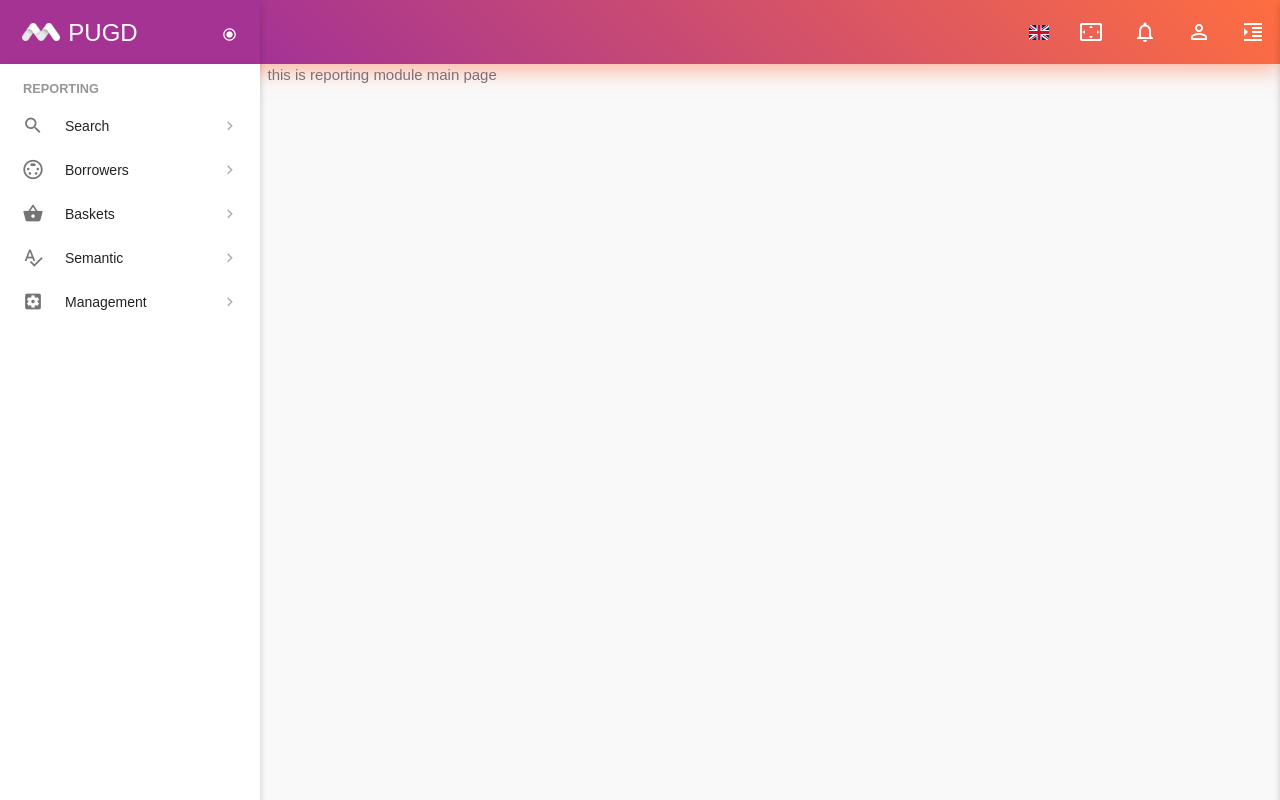
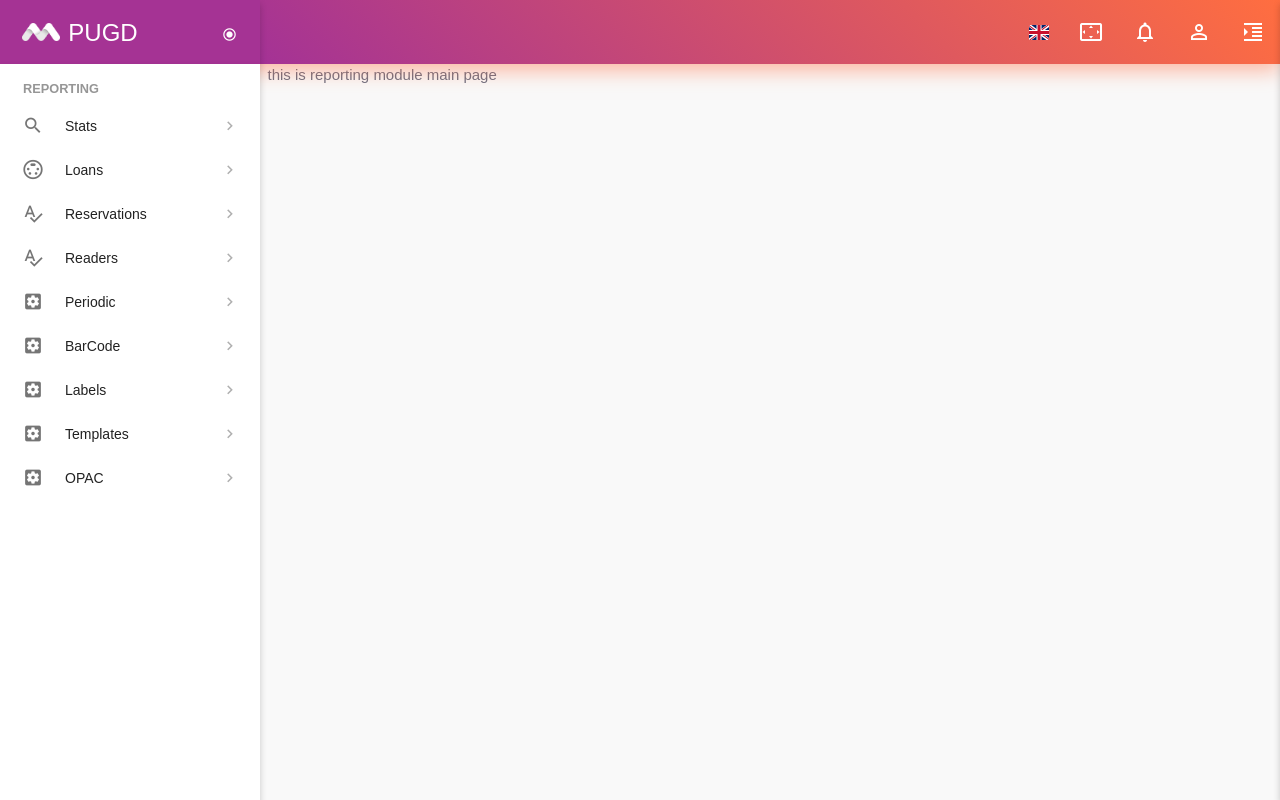
Before and after one commit to AcAyane/PUGD, a Next.js app: page /admin/reporting in a window 1280 px wide. Built offline with nearby package versions, Linux system fonts and the light colour scheme; sample sign-in values are in the browser's storage; a web font is replaced by a local one.

Commit message:
fix login & add reporting components

```diff
--- a/components/admin/SidebarItems.js
+++ b/components/admin/SidebarItems.js
@@ -221,103 +221,147 @@ const SidebarItems = {
     reporting:[
         "reporting",
         {
-            Label: "Search",
+            Label: "Stats",
             Icon: "search",
             Children: [
                 {
-                    Label: "All authorities",
-                    href: "/admin/authorities/allAuth"
+                    Label: "Customizable",
+                    href: "/admin/reporting/customizablz"
                 },
                 {
-                    Label: "Predefined",
-                    href: "/admin/authorities/predefined"
+                    Label: "Configurable",
+                    href: "/admin/reporting/configurable"
                 },
 
             ]
         },
         {
-            Label: "Borrowers",
+            Label: "Loans",
             Icon: "settings_input_svideo",
             Children: [
                 {
-                    Label: "Author",
-                    href: "/admin/authorities/author"
+                    Label: "Current Loans",
+                    href: "/admin/reporting/currentloans"
                 },
                 {
-                    Label: "headings",
-                    href: "/admin/authorities/headings"
+                    Label: "Delay by Reader",
+                    href: "/admin/reporting/delaybyreader"
                 },
                 {
-                    Label: "Publisher",
-                    href: "/admin/authorities/publisher"
+                    Label: "Delay by Date",
+                    href: "/admin/reporting/delaybydate"
                 },
                 {
-                    Label: "Series",
-                    href: "/admin/authorities/series"
+                    Label: "Loan Group",
+                    href: "/admin/reporting/loangroup"
                 },
                 {
-                    Label: "Sub-series",
-                    href: "/admin/authorities/sub_series"
+                    Label: "Delay by Group",
+                    href: "/admin/reporting/delaybygroup"
                 },
-                {
-                    Label: "Collection Title",
-                    href: "/admin/authorities/collection_title"
-                },
-                {
-                    Label: "Uniform Titles",
-                    href: "/admin/authorities/uniform-titles"
-                },
-                {
-                    Label: "Class number",
-                    href: "/admin/authorities/class_number"
-                },
-
 
             ]
         },
         {
-            Label: "Baskets",
-            Icon: "shopping_basket",
+            Label: "Reservations",
+            Icon: "spellcheck",
             Children: [
                 {
-                    Label: "Management",
-                    href: "/admin/authorities/basket/management"
+                    Label: "In Progress",
+                    href: "/admin/reporting/inprogress"
                 },
                 {
-                    Label: "Collection",
-                    href: "/admin/authorities/basket/collection"
+                    Label: "Treat",
+                    href: "/admin/reporting/totreat"
+                },
+
+            ]
+        },
+        {
+            Label: "Readers",
+            Icon: "spellcheck",
+            Children: [
+                {
+                    Label: "Current Readers",
+                    href: "/admin/reporting/currentreaders"
                 },
                 {
-                    Label: "Tag on/off",
-                    href: "/admin/authorities/basket/tags"
+                    Label: "End of Subscription",
+                    href: "/admin/reporting/endofsubscription"
                 },
                 {
-                    Label: "Actions",
-                    href: "/admin/authorities/basket/actions"
+                    Label: "Subscription Exceeded",
+                    href: "/admin/reporting/subscriptionexceed"
+                },
+                {
+                    Label: "Category to Change",
+                    href: "/admin/reporting/categorytochange"
+                },
+                        ]
+        },
+        {
+            Label: "Periodic",
+            Icon: "settings_applications",
+            Children: [
+                {
+                    Label: "Collection Stat",
+                    href: "/admin/reporting/collectionstat"
+                },
+                {
+                    Label: "Circulation Stat",
+                    href: "/admin/reporting/circulationstat"
+                },
+                {
+                    Label: "Simplified Circulation",
+                    href: "/admin/reporting/simplifiedcirculation"
                 },
             ]
         },
         {
-            Label: "Semantic",
-            Icon: "spellcheck",
+            Label: "BarCode",
+            Icon: "settings_applications",
             Children: [
                 {
-                    Label: "Synonyms",
-                    href: "/admin/authorities/synonyms"
-                },
-                {
-                    Label: "Stopwords",
-                    href: "/admin/authorities/stopwords"
+                    Label: "Free Generated",
+                    href: "/admin/reporting/freegenerated"
                 },
             ]
         },
         {
-            Label: "Management",
+            Label: "Labels",
             Icon: "settings_applications",
             Children: [
                 {
-                    Label: "Import",
-                    href: "/admin/authorities/import"
+                    Label: "Plank Models",
+                    href: "/admin/reporting/plankmodels"
+                },
+            ]
+        },
+        {
+            Label: "Templates",
+            Icon: "settings_applications",
+            Children: [
+                {
+                    Label: "Notices",
+                    href: "/admin/reporting/notices"
+                },
+                {
+                    Label: "Circulation List",
+                    href: "/admin/reporting/circulationlist"
+                },
+                {
+                    Label: "Bannettes",
+                    href: "/admin/reporting/bannettes"
+                },
+            ]
+        },
+        {
+            Label: "OPAC",
+            Icon: "settings_applications",
+            Children: [
+                {
+                    Label: "Mail Compaign",
+                    href: "/admin/reporting/mailcompaign"
                 },
             ]
         },
--- a/components/ui/TextBox.js
+++ b/components/ui/TextBox.js
@@ -5,7 +5,7 @@ const TextBox = ({ label, value, icon, Multiline, type = "text", ...props }) =>
     return (
         <React.Fragment>
             {
-                !Multiline ?
+                Multiline ?
                       <div className="input-field col s12">
                         <textarea id={id} className="materialize-textarea" value={value}  {...props} />
                         <label htmlFor={id}>{label}</label>
```
